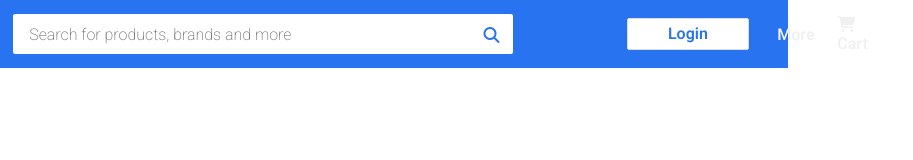
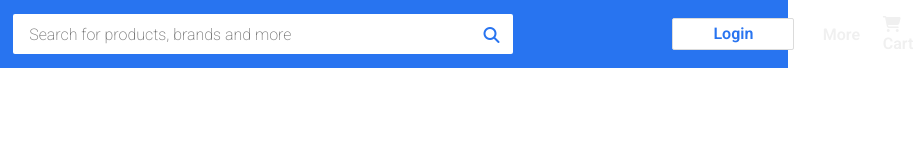
Before and after one commit to MaitriRajpara/flipkart-html, a plain HTML site: page index.html in a window 1280 px wide. Shown: the full height of the page, 492-1405 px from the left, 913 px wide, since content can reach past the window. Drawn offline with Linux system fonts and the light colour scheme.

Commit message:
Navbar created

```diff
--- a/index.html
+++ b/index.html
@@ -14,6 +14,7 @@
         <link
             href="https://fonts.googleapis.com/css2?family=Roboto+Condensed:ital,wght@0,100..900;1,100..900&family=Roboto:ital,wght@0,100..900;1,100..900&display=swap"
             rel="stylesheet">
+            <link rel="icon" href="/images/logo2.jpeg">
         <title>Flipkart-Online Shopping</title>
     </head>
 
--- a/styles/nav.css
+++ b/styles/nav.css
@@ -60,7 +60,7 @@
 
   .loginbox {
     margin-right: 2.5cap;
-    margin-left: 6cap;
+    margin-left: 10cap;
   }
 
   .login {
```
Also changed, not shown: images/logo2.jpeg (added).
